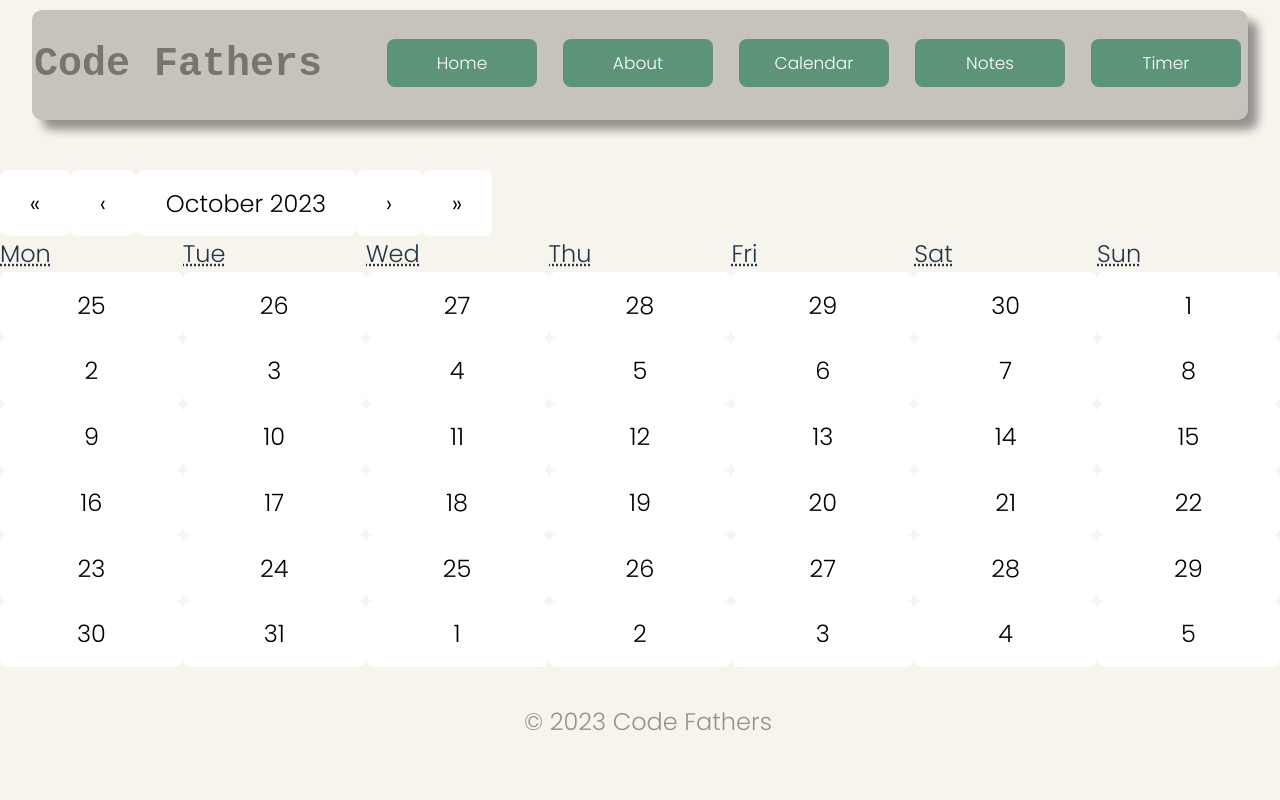
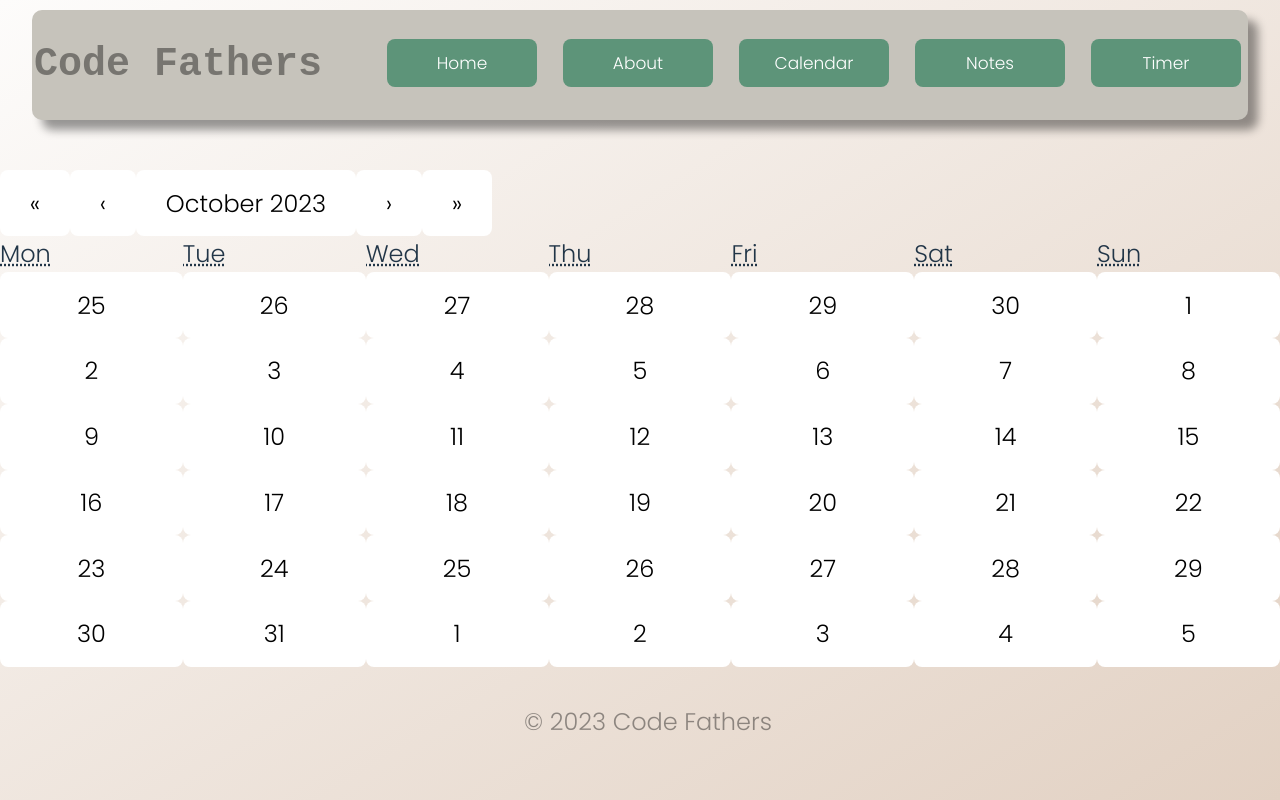
Before and after one commit to jabz80/Code-Fathers, a React (Vite) app in the folder client/: page / in a window 1280 px wide. Built offline with nearby package versions, Linux system fonts and the light colour scheme.

Commit message:
lineaer gradient added

```diff
--- a/client/src/App.css
+++ b/client/src/App.css
@@ -2,11 +2,12 @@
 @import url('https://fonts.googleapis.com/css2?family=Poppins:wght@100;200;300&display=swap');
 
 
- body {
+body {
   font-family: 'Poppins', sans-serif;
   font-size: 24px;
-  background: #f7f4ed;
+  background: linear-gradient(to bottom right, #fdfcfb, #e2d1c3);
 }
+
 
 .navbar {
   display: flex;
```
